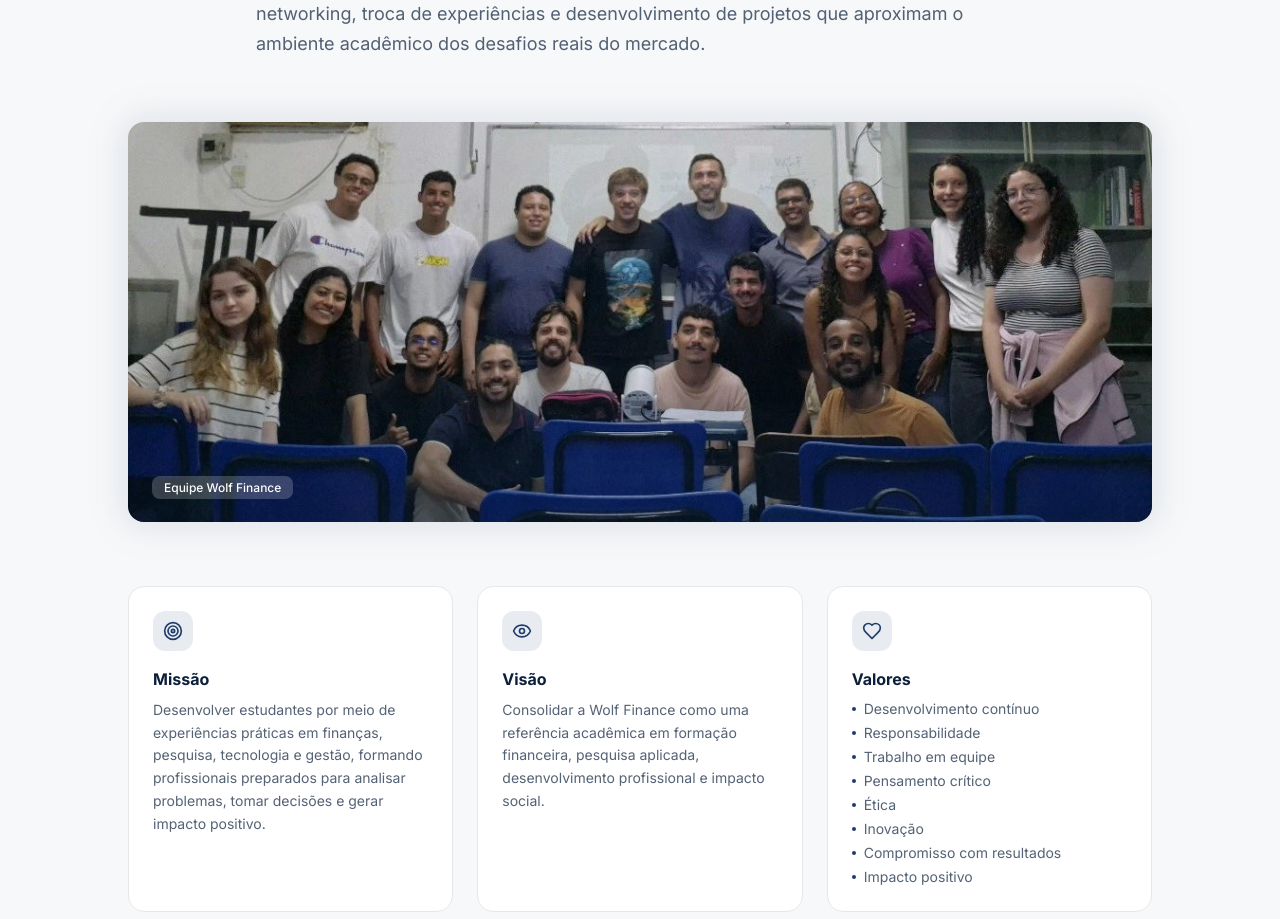
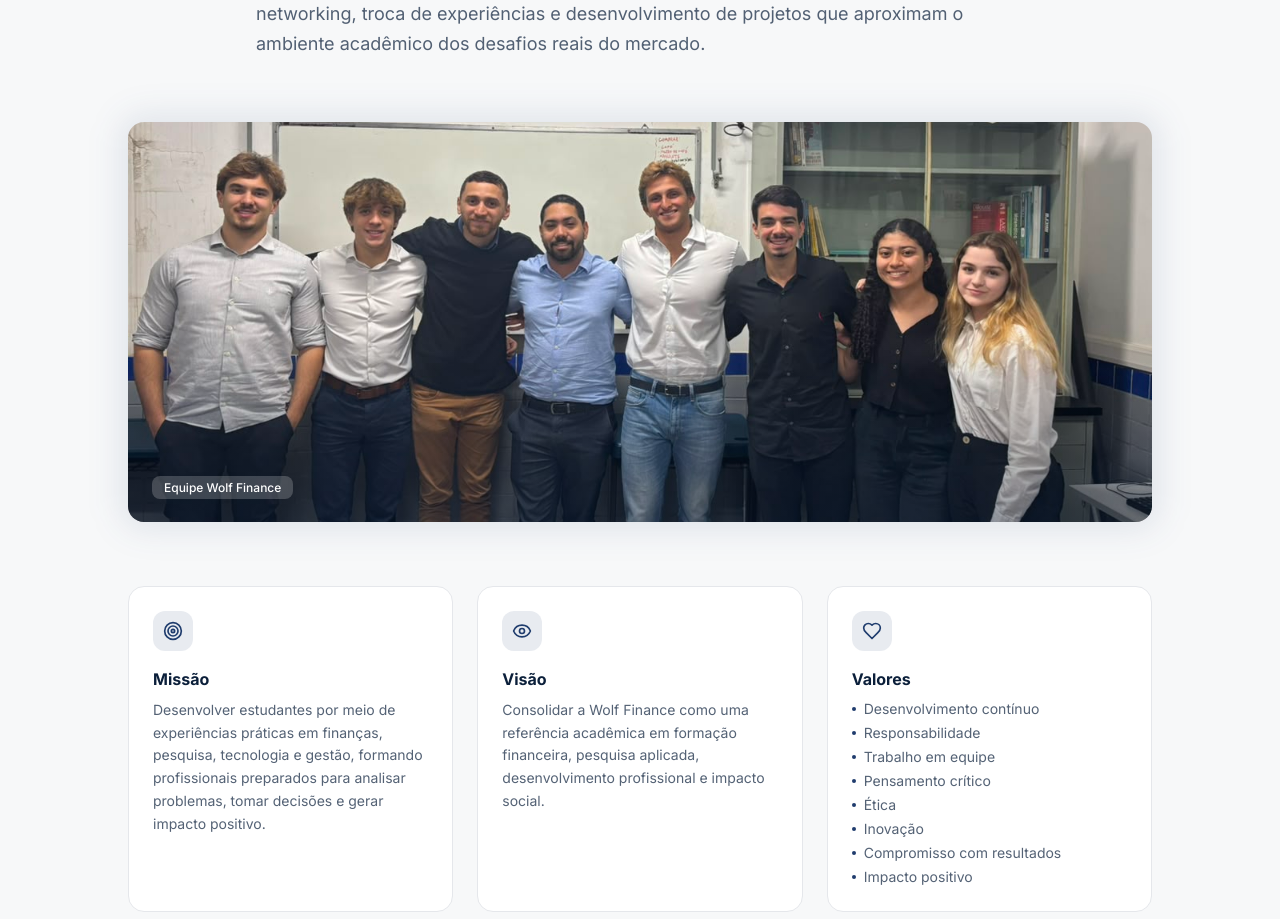
Before and after one commit to wolf-finance-rj/wolf-finance-rj.github.io, a Next.js app: page / in a window 1280 px wide. Shown: the part 1360-2279 px from the top of the page. Built offline with nearby package versions, Linux system fonts and the light colour scheme.

Commit message:
alterando a foto principal

```diff
--- a/components/WolfSobre.tsx
+++ b/components/WolfSobre.tsx
@@ -56,9 +56,9 @@ export default function WolfSobre() {
             <div className="absolute -inset-2 bg-wolf-blue/10 rounded-3xl blur-lg group-hover:blur-xl transition-all duration-500" />
             <div className="relative overflow-hidden rounded-2xl">
               <img
-                src={img("/images/membros-wolf2.jpeg")}
+                src={img("/images/apresentacao_asset.jpeg")}
                 alt="Membros da Wolf Finance"
-                className="w-full h-[320px] sm:h-[400px] object-cover object-[center_85%]"
+                className="w-full h-[100px] sm:h-[400px] object-cover object-[center_70%]"
               />
               <div className="absolute inset-0 bg-gradient-to-t from-wolf-navy/40 via-transparent to-transparent" />
               <div className="absolute bottom-4 left-4 sm:bottom-6 sm:left-6">
```
